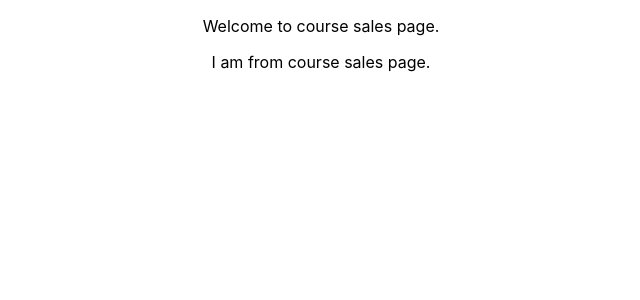
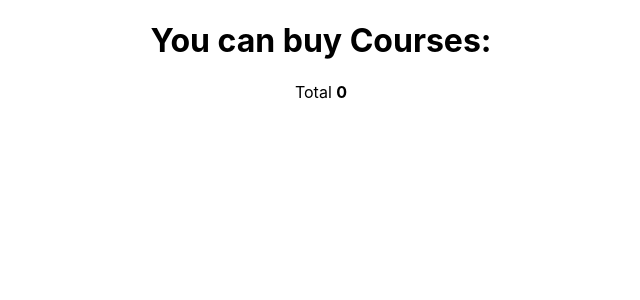
Before and after one commit to Shailendra9k/course-purchase, a React (Create React App) app: page / in a window 1280 px wide. Shown: the top 300 px of the page, without its empty margins (319-959 px from the left). Built offline with nearby package versions, Linux system fonts and the light colour scheme.

Commit message:
cousesales returned

```diff
--- a/src/App.js
+++ b/src/App.js
@@ -13,7 +13,6 @@ class App extends Component {
     return (
       <div className="App">
         <div>
-          <p>Welcome to course sales page.</p>
           <Coursesales items={courses} />
         </div>
       </div>
--- a/src/components/Coursesales.js
+++ b/src/components/Coursesales.js
@@ -1,4 +1,5 @@
 import React, { Component } from "react";
+import Course from "./Course";
 
 class Coursesales extends Component {
   constructor(props) {
@@ -14,7 +15,29 @@ class Coursesales extends Component {
 
   render() {
     console.log(this.props.items);
-    return <div>I am from course sales page.</div>;
+
+    let courses = this.props.items.map((item, i) => {
+      return (
+        <Course
+          name={item.name}
+          price={item.price}
+          key={i}
+          sumPrice={this.sumPrice}
+          active={item.active}
+        />
+      );
+    });
+    return (
+      <div>
+        <h1>You can buy Courses:</h1>
+        <div id="courses">
+          {courses}
+          <p id="total">
+            Total <strong>{this.state.total}</strong>
+          </p>
+        </div>
+      </div>
+    );
   }
 }
 
```
